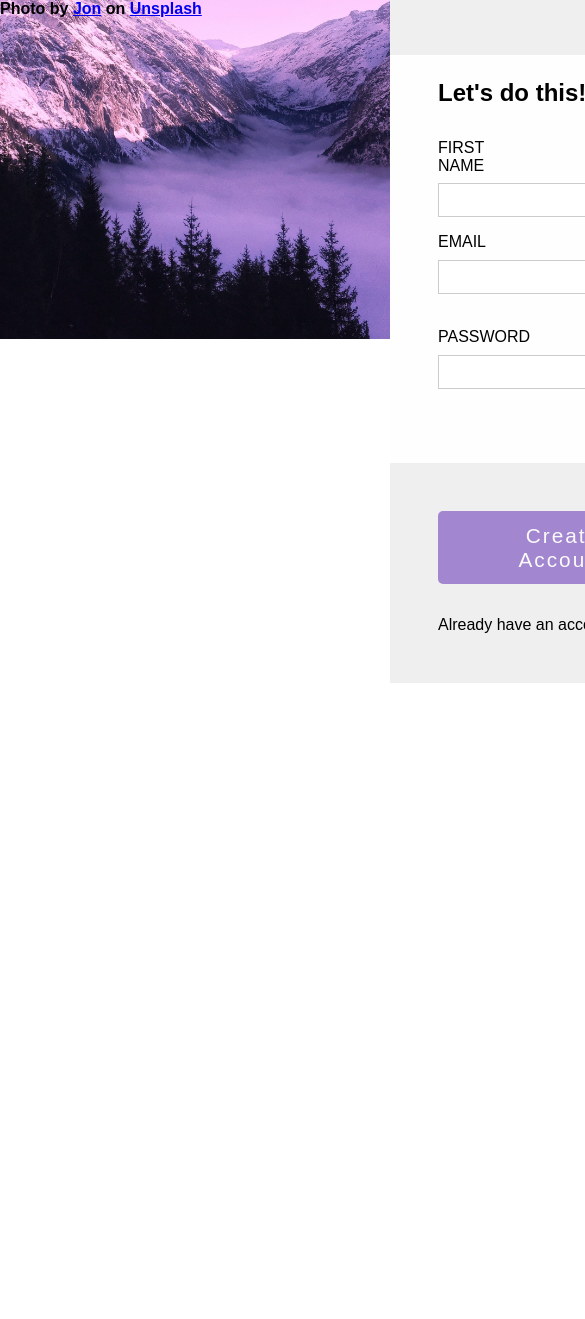
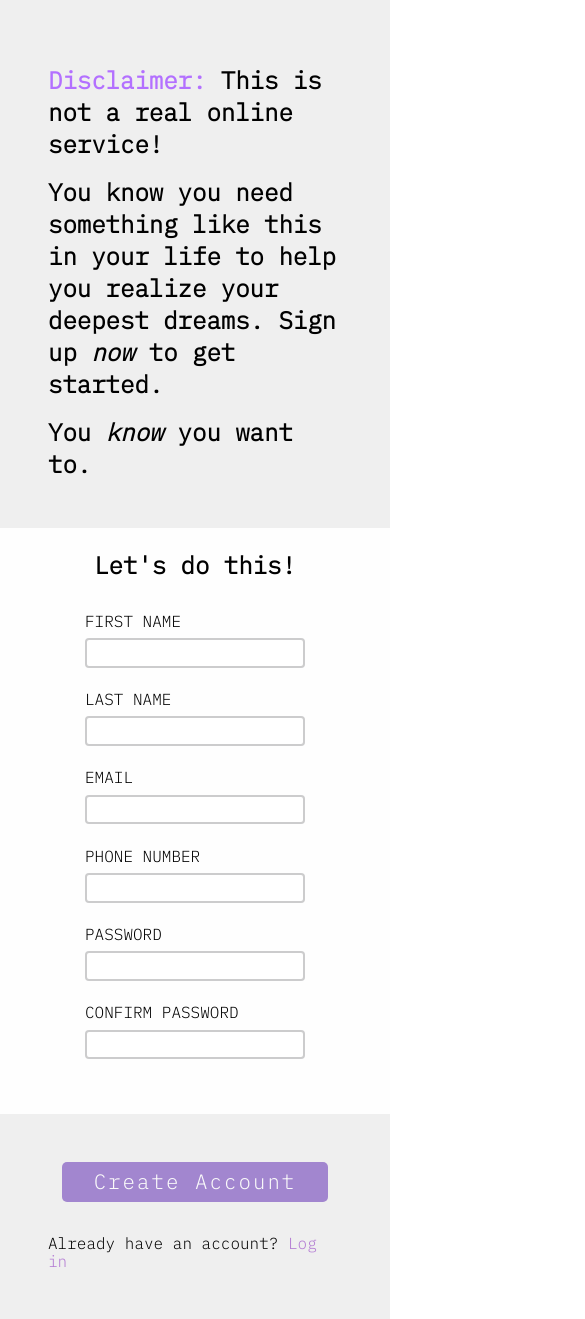
Before and after one commit to JohnSebastian3/sign-up-form, a plain HTML site: page index.html in a window 390 px wide. Shown: the part 505-1824 px from the top of the page, 585 px wide, since content can reach past the window. Before the commit the page ends 1188 px from the top, so only its background shows below. Drawn offline with Linux system fonts and the light colour scheme; a web font is replaced by a local one.

Commit message:
Add main form functionality and mobile responsiveness

```diff
--- a/css/style.css
+++ b/css/style.css
@@ -3,38 +3,56 @@
   box-sizing: border-box;
 }
 
-@font-face {
-  font-family: 'Norse-Bold';
-  src: url("C:/Users/Drose/OneDrive/Documents/Fonts/Norse-Bold.otf");
-}
-
-
 body {
-  font-family: 'Norse-Bold', sans-serif;
+  font-family: 'Amatic SC', sans-serif;
   display: flex;
+  max-height: 100vh;
 }
 
 /* img {
   width: 700px;
   height: auto;
 } */
+a {
+  text-decoration: none;
+  color:rgb(179, 123, 211);
+}
 
 input {
   height: 20px;
-  width: 250px;
-  padding: 1rem;
-  border: 1px solid rgba(3,3,5,0.2);
+  width: 220px;
+  padding: .8rem;
+  border: 2px solid rgba(3,3,5,0.2);
+  border-radius: 4px;
 }
 input:valid {
-  border: 5px solid green;
+  border-color: rgb(32, 177, 32);
+
 }
-/* input:invalid {
-  border: 5px solid red;
+input:focus {
+  outline: none;
+  border-color: rgb(96, 130, 240);
+  box-shadow: inset 1px 1px 2px 1px rgba(0,0,0,0.3);
+}
+input:invalid:not(:placeholder-shown) {
+  border: 2px solid #e74c3c;
+  color: #e74c3c;
+}
+
+small {
+  /* visibility: hidden; */
+  color: red;
+}
+strong {
+  color: rgb(179, 112, 255);
+}
+.hidden {
+  visibility: hidden;
+}
+/* .form-control.error::after {
+  content: '* Passwords do not match.';
+  color: #e74c3c;
 } */
-
-
-
-
 
 /* IMAGE CONTAINER */
 
@@ -46,13 +64,14 @@ input:valid {
   background-position: left;
   z-index: 0;
   flex-basis: 40%;
+  position: relative;
 }
 
 .logo-banner {
   position: relative;
   z-index: 1;
   background-color: rgba(3,3,5,0.4);
-  margin-top: 15rem;
+  margin-top: 13rem;
   padding: 1rem;
   display: flex;
   justify-content: center;
@@ -67,12 +86,23 @@ input:valid {
   color: #fafafa;
   font-size: 4rem;
 }
-
+#photo-author {
+  color: #ddd;
+  letter-spacing: 1px;
+  font-size: 2rem;
+  position: absolute;
+  bottom: 20px;
+  right: 10%;
+}
+.author {
+  color:rgb(179, 112, 255);
+}
 
 
 /* FORM CONTAINER */
 
 .main-container {
+  font-family: 'IBM Plex Mono', sans-serif;
   /* margin-left: 650px; */
   flex-basis: 60%;
   background-color: #efefef;
@@ -87,7 +117,7 @@ input:valid {
 }
 .disclaimer {
   padding: 3rem;
-  margin-top: 5rem;
+  margin-top: 4rem;
   display: flex;
   flex-direction: column;
   gap: 1rem;
@@ -96,9 +126,9 @@ input:valid {
 .form {
   display: flex;
   flex-wrap: wrap;
-  margin-bottom: 2rem;
+  margin-bottom: .5rem;
   column-gap: 5rem;
-  row-gap: 1rem;
+  row-gap: 1.4rem;
 }
 .form h2 {
   flex-basis: 100%;
@@ -106,7 +136,7 @@ input:valid {
 .account {
   padding: 3rem;
 }
-.input-container {
+.form-control {
   display: flex;
   flex-direction: column;
   width: 30%;
@@ -121,17 +151,62 @@ input:valid {
   color:#fafafa;
   border:none;
   border-radius: 5px;
+  cursor: pointer;
+}
+.button:hover {
+  background-color: rgb(182, 154, 227);
 }
 .account .button {
   margin-bottom: 2rem;
 }
 
-.fixed-left {
-  /* position: absolute;
-  left: 0;
-  top: 0; */
-}
-
 .full-height {
   height: 100vh;
 }
+
+
+@media screen and (max-width: 1210px) {
+
+  body {
+    flex-direction: column;
+  }
+
+  .logo-banner {
+    margin-top: 6rem;
+    margin-bottom: 6rem;
+    background-color: rgba(0,0,0,.3);
+  }
+
+  #photo-author {
+    color: #222;
+  }
+}
+
+@media  screen and (max-width: 620px) {
+  /* .form {
+    column-gap: 8rem;
+  } */
+  .form-container h2 {
+    text-align: center;
+  }
+  .form {
+    flex-direction: column;
+  }
+  .form-control {
+    width: auto;
+    margin: 0 auto;
+  }
+
+  .account {
+    display: flex;
+    flex-direction: column;
+    align-items: center;
+  }
+  .button {
+    padding: .5rem 2rem;
+  }
+  #photo-author {
+    top: 20px;
+  }
+
+}
--- a/index.html
+++ b/index.html
@@ -6,6 +6,12 @@
   <meta name="viewport" content="width=device-width, initial-scale=1.0">
   <link rel="stylesheet" href="css/style.css">
   <link rel="stylesheet" href="css/normalize.css">
+  <link rel="preconnect" href="https://fonts.googleapis.com">
+  <link rel="preconnect" href="https://fonts.gstatic.com" crossorigin>
+  <link href="https://fonts.googleapis.com/css2?family=Amatic+SC&display=swap" rel="stylesheet">
+  <link rel="preconnect" href="https://fonts.googleapis.com">
+  <link rel="preconnect" href="https://fonts.gstatic.com" crossorigin>
+  <link href="https://fonts.googleapis.com/css2?family=Amatic+SC&family=IBM+Plex+Mono:wght@200;300&display=swap" rel="stylesheet">
   <title>Document</title>
 </head>
 <body>
@@ -15,7 +21,7 @@
       <img src="odin-lined.png" class="logo">
       <h1 class="company-name">Project Litur</h1>
     </div>
-    <h4>Photo by <a href="https://unsplash.com/@j_mk18/collections" target="_blank">Jon</a> on <a href="https://unsplash.com/" target="_blank">Unsplash</a></h4>
+    <h4 id="photo-author">Photo by <a class="author" href="https://unsplash.com/@j_mk18/collections" target="_blank">Jon</a> on <a class="author" href="https://unsplash.com/" target="_blank">Unsplash</a></h4>
   </section>
 
 
@@ -33,36 +39,40 @@
       <h2>Let's do this!</h2>
       <form id="sign-up">
         <div class="form">
-          <div class="input-container">
+          <div class="form-control">
             <label for="first-name">FIRST NAME</label>
-            <input type="text" id="first-name" name="first-name"  required/>
+            <input type="text" id="first-name" name="first-name" placeholder=" " required/>
+
           </div>
 
-          <div class="input-container">
+          <div class="form-control">
             <label for="last-name">LAST NAME</label>
-            <input type="text" id="last-name" name="last-name"  required/>
+            <input type="text" id="last-name" name="last-name" placeholder=" " required/>
+
           </div>
 
-          <div class="input-container">
+          <div class="form-control">
             <label for="email">EMAIL</label>
-            <input type="email" id="email" name="email"   required/>
+            <input type="email" id="email" name="email"  placeholder=" " required/>
+
           </div>
 
-          <div class="input-container">
+          <div class="form-control">
             <label for="phone-number">PHONE NUMBER</label>
-            <input type="tel" id="phone-number" name="phone-number"  required/>
+            <input type="tel" id="phone-number" placeholder=" " name="phone-number" pattern="\d{3}[\-]\d{3}[\-]\d{4}" title="Format Required: 123-456-7890" required/>
+
           </div>
 
-          <div class="input-container">
+          <div class="form-control">
             <label for="password">PASSWORD</label>
-            <input type="password" id="password" name="password" minlength="8" pattern="(?=^.{8,}$)((?=.*\d)|(?=.*\W+))(?![.\n])(?=.*[A-Z])(?=.*[a-z]).*$
-            " required/>
+            <input type="password" id="password" class="error" name="password" placeholder=" " minlength="8" pattern="^(?=.*\d)(?=.*[a-z])(?=.*[A-Z])(?!.*\s).*$" title="Please enter a password that is at least 8 digits long, has at least one uppercase character, at least one lower case character, and at least one number." required/>
+
           </div>
 
-          <div class="input-container">
+          <div class="form-control error">
             <label for="password-confirm">CONFIRM PASSWORD</label>
-            <input type="password" id="password-confirm" name="password-confirm" minlength="8" pattern="(?=^.{8,}$)((?=.*\d)|(?=.*\W+))(?![.\n])(?=.*[A-Z])(?=.*[a-z]).*$
-            " required/>
+            <input type="password" id="password-confirm" class="error" name="password-confirm" placeholder=" " minlength="8" pattern="^(?=.*\d)(?=.*[a-z])(?=.*[A-Z])(?!.*\s).*$" required/>
+            <small class="hidden">* Passwords do not match</small>
           </div>
         </div>
       </form>
--- a/js/main.js
+++ b/js/main.js
@@ -0,0 +1,18 @@
+const form = document.getElementById('sign-up');
+const firstName = document.getElementById("first-name");
+const lastName = document.getElementById("last-name");
+const email = document.getElementById("email");
+const phoneNumber = document.getElementById("phone-number");
+const password = document.getElementById("password");
+const passwordConfirm = document.getElementById("password-confirm");
+const error = document.querySelector('small');
+
+
+passwordConfirm.addEventListener('input', e => {
+  if(passwordConfirm.value !== password.value) {
+    console.log('reached');
+    error.classList.remove('hidden');
+  } else {
+    error.classList.add('hidden');
+  }
+})
```
